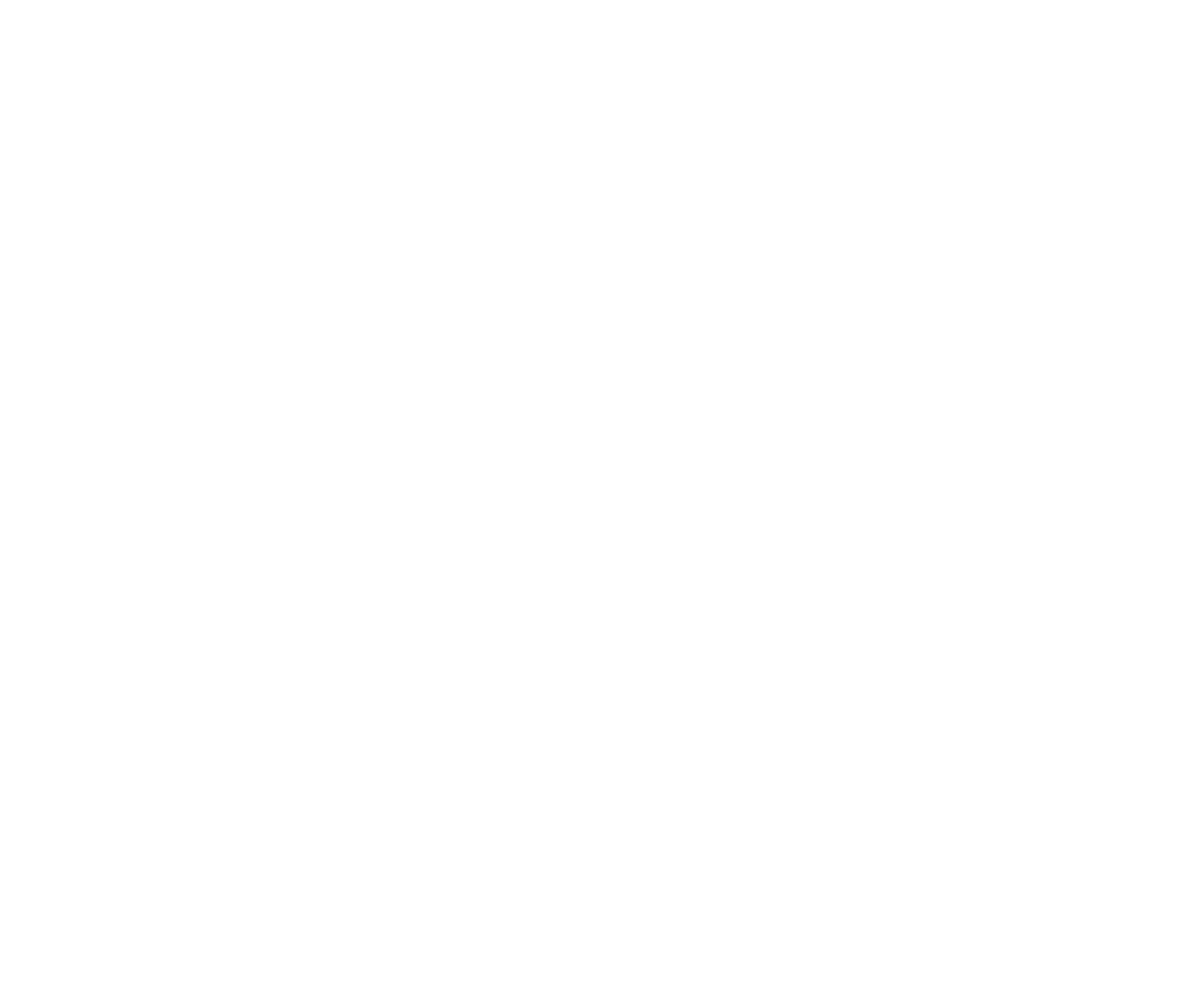
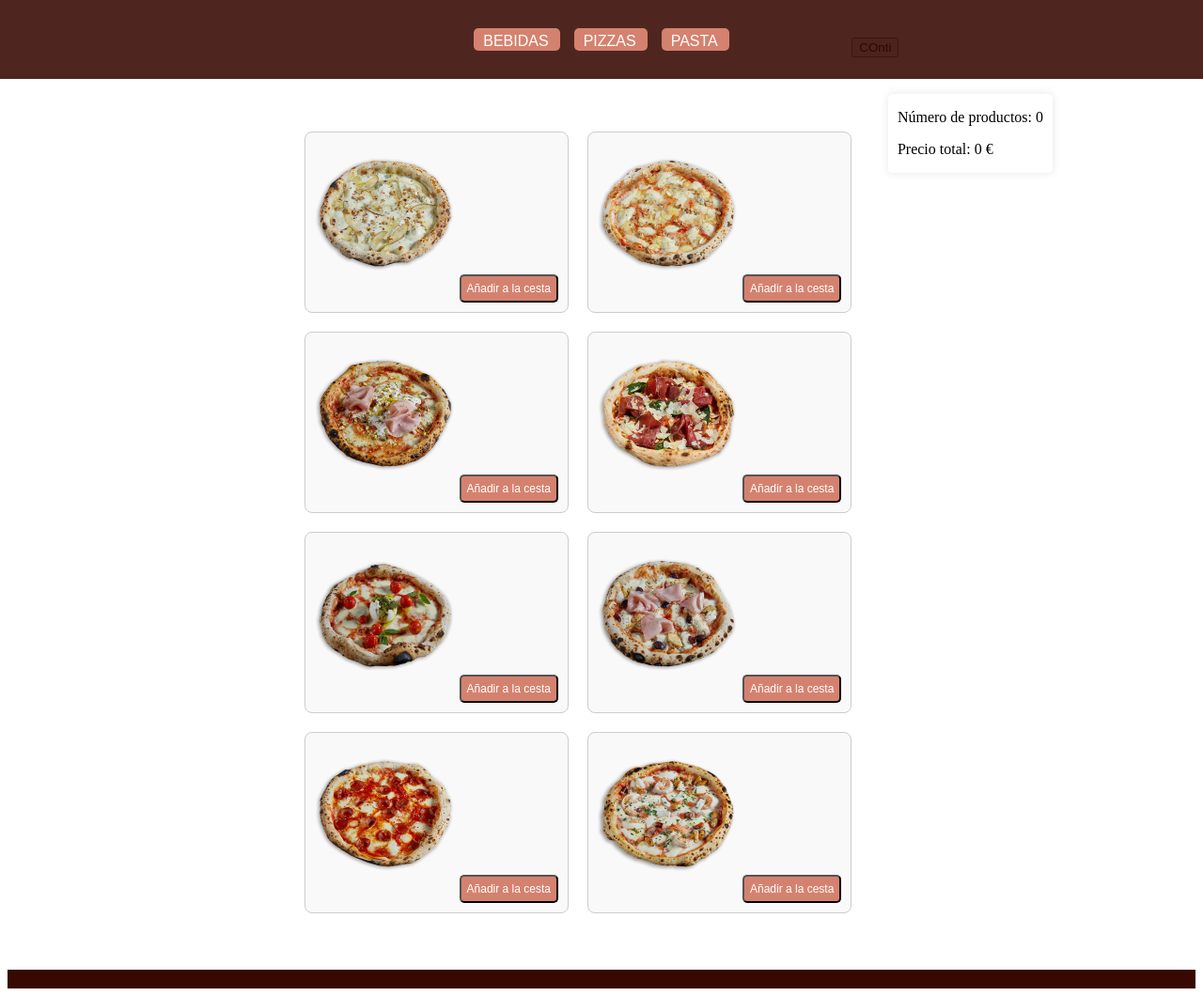
Before and after one commit to Robe124/ProjecteInicial, a PHP site: page /OpcionsCompra.html in a window 1280 px wide. Before the commit the page is empty. Shown: the whole page at 94% size. Before the commit the page ends 800 px from the top, so only its background shows below. Run offline with PHP 8.4, Linux system fonts and the light colour scheme.

Commit message:
20:12- 30/19/24

```diff
--- a/frontend/HTML/CSS/OpcionsCompra.css
+++ b/frontend/HTML/CSS/OpcionsCompra.css
@@ -0,0 +1,84 @@
+#NavProductos {
+    display: flex;
+    justify-content: center;
+    padding: 5px 0;
+}
+
+#NavProductos .botones-container {
+    display: flex;
+    gap: 15px;
+}
+
+#NavProductos button {
+    padding: 1px 0px;
+    padding-top: 5px;
+    padding-right: 12px;
+    padding-left: 10px;
+    border: none;
+    background-color: #d4826f;
+    color: white;
+    font-size: 16px;
+    border-radius: 5px;
+    cursor: pointer;
+}
+
+#NavProductos button:hover {
+    background-color: #b36755;
+}
+
+main {
+    display: flex;
+    justify-content: center;
+    padding: 20px;
+}
+
+#contenedorImagenes {
+    display: grid;
+    grid-template-columns: repeat(2, 1fr);
+    gap: 20px;
+    max-width: 600px;
+    margin-top: 100px;
+}
+
+.productos {
+    text-align: center;
+    padding: 10px;
+    border: 1px solid #ccc;
+    border-radius: 8px;
+    background-color: #f9f9f9;
+}
+
+.productos img {
+    width: 100%;
+    height: auto;
+    max-width: 150px;
+    border-radius: 5px;
+    margin-bottom: 10px;
+}
+
+.boton {
+    border-radius: 5px;
+    background-color: #d4826f;
+    padding: 6px;
+    color: white;
+    font-size: 12px;
+    cursor: pointer;
+}
+
+#cesta {
+margin-top: 10vh;
+}
+
+#infoCarrito {
+    position: fixed;
+    top: 100px;
+    right: 160px;
+    background-color: white;
+    padding-top: 0px;
+    padding-left: 10px;
+    padding-right: 10px;
+    padding-bottom: 0px;
+    border-radius: 5px;
+    box-shadow: 0 0 10px rgba(0, 0, 0, 0.1);
+    z-index: 1000;
+}
--- a/frontend/HTML/CSS/general.css
+++ b/frontend/HTML/CSS/general.css
@@ -1,3 +1,7 @@
+main{
+  margin-top: 20px;
+}
+
 header {
   color: white;
   padding-top: 25px;
@@ -104,7 +108,6 @@ nav ul li a:hover {
   .no-scroll {
       overflow: hidden;
   }
-
 }
 
 footer {
--- /dev/null
+++ b/frontend/HTML/JS/OpcionsCompraCesta.js
@@ -0,0 +1,27 @@
+
+    // Crear un objeto para almacenar los productos en la cesta
+    const cesta = {};
+
+    function añadirACesta(productoID) {
+        // Añadir producto a la cesta o incrementar cantidad
+        if (cesta[productoID]) {
+            cesta[productoID]++;
+        } else {
+            cesta[productoID] = 1;
+        }
+
+        // Actualizar la visualización de la cesta
+        mostrarCesta();
+    }
+
+    function mostrarCesta() {
+        const listaCesta = document.getElementById('listaCesta');
+        listaCesta.innerHTML = ''; // Limpiar la lista actual
+
+        // Crear elementos de lista para cada producto
+        for (const [productoID, cantidad] of Object.entries(cesta)) {
+            const item = document.createElement('li');
+            item.textContent = `${productoID}: ${cantidad}`;
+            listaCesta.appendChild(item);
+        }
+    }
--- a/frontend/HTML/OpcionsCompra.html
+++ b/frontend/HTML/OpcionsCompra.html
@@ -1,5 +1,6 @@
 <!DOCTYPE html>
 <html lang="en">
+
 <head>
     <meta charset="UTF-8">
     <meta name="viewport" content="width=device-width, initial-scale=1.0">
@@ -7,7 +8,75 @@
     <link rel="stylesheet" href="./CSS/general.css">
     <link rel="stylesheet" href="./CSS/OpcionsCompra.css">
 </head>
+
 <body>
 
+    <header>
+        <section id="NavProductos">
+            <div class="botones-container">
+                <button>BEBIDAS</button>
+                <button>PIZZAS</button>
+                <button>PASTA</button>
+            </div>
+        </section>
+    </header>
+
+    <main>
+        <div id="infoCarrito">
+            <p>Número de productos: <span id="numeroProductos">0</span></p>
+            <p>Precio total: <span id="precioTotal">0 €</span></p>
+        </div>
+        <section id="contenedorImagenes">
+            <div id="producto1" class="productos">
+                <img src="./img/PizzaBianca.png" alt="pizza1">
+                <button class="boton" onclick="añadirACesta('producto1')">Añadir a la cesta</button>
+            </div>
+
+            <div id="producto2" class="productos">
+                <img src="./img/Pizza4Formatge.png" alt="pizza2">
+                <button class="boton" onclick="añadirACesta('producto2')">Añadir a la cesta</button>
+            </div>
+
+            <div id="producto3" class="productos">
+                <img src="./img/PuzzaPositiano.png" alt="pizza3">
+                <button class="boton" onclick="añadirACesta('producto3')">Añadir a la cesta</button>
+            </div>
+
+            <div id="producto4" class="productos">
+                <img src="./img/PizzaBresaola.png" alt="pizza4">
+                <button class="boton" onclick="añadirACesta('producto4')">Añadir a la cesta</button>
+            </div>
+
+            <div id="producto5" class="productos">
+                <img src="./img/PizzaCapresse.png" alt="pizza5">
+                <button class="boton" onclick="añadirACesta('producto5')">Añadir a la cesta</button>
+            </div>
+
+            <div id="producto6" class="productos">
+                <img src="./img/PizzaCapricciosa.png" alt="pizza6">
+                <button class="boton" onclick="añadirACesta('producto6')">Añadir a la cesta</button>
+            </div>
+
+            <div id="producto7" class="productos">
+                <img src="./img/PizzaDiavola.png" alt="pizza7">
+                <button class="boton" onclick="añadirACesta('producto7')">Añadir a la cesta</button>
+            </div>
+
+            <div id="producto8" class="productos">
+                <img src="./img/PizzaFrutiDiMare.png" alt="pizza8">
+                <button class="boton" onclick="añadirACesta('producto8')">Añadir a la cesta</button>
+            </div>
+        </section>
+            <div>
+                <button>COnti</button>
+            </div>
+    </main>
+
+
+
+    <footer></footer>
+    <script src="./JS/OpcionsCompraCesta.js"></script>
+
 </body>
+
 </html>
```
Lines whose indentation alone changed are shown as unchanged.
